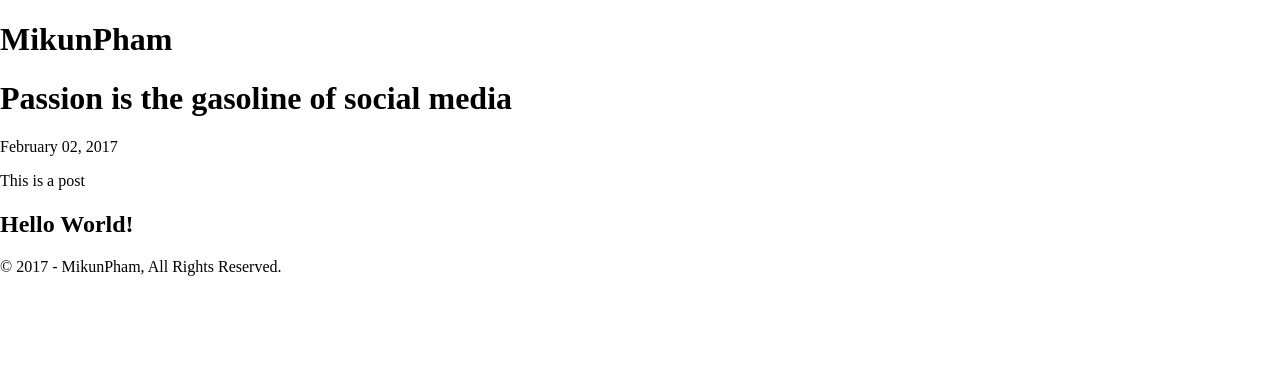
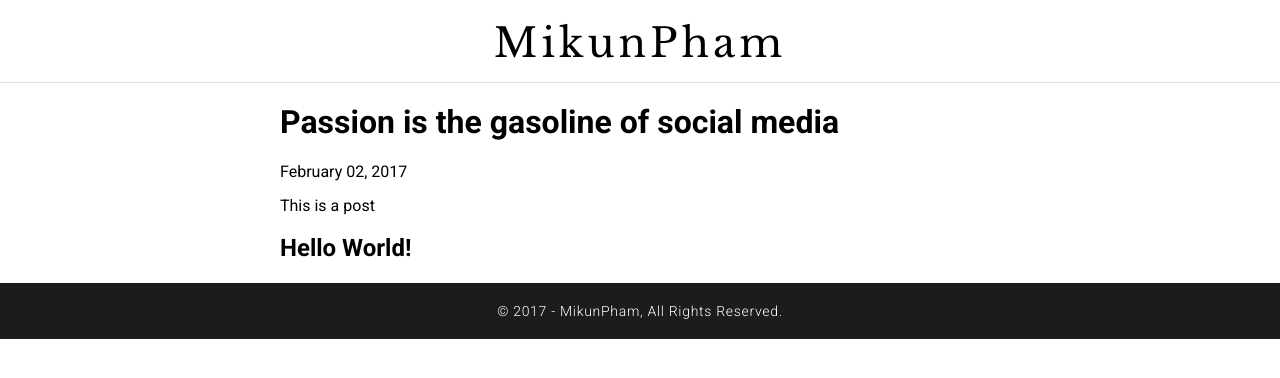
Before and after one commit to mikunpham/mikunpham.github.io, a Jekyll site: the page built from _posts/2017-02-02-passion-is-the-gasoline-of-social-media.md, in a window 1280 px wide. Shown: the top 378 px of the page. Built offline with Jekyll 4.4.1, drawn with Linux system fonts in a browser that asks for light colours; nearby versions of some CDN libraries; library files that are not in the unit come from our copies.

Commit message:
Fixed CSS url

```diff
--- a/_includes/head.html
+++ b/_includes/head.html
@@ -9,6 +9,6 @@
 	<!-- Stylesheet -->
 	<link rel="stylesheet" href="{{ 'assets/css/normalize.min.css' }}" />
 	<link rel="stylesheet" href="https://fonts.googleapis.com/css?family=Libre+Baskerville:400,700|Roboto:300,400,700&amp;subset=vietnamese" />
-	<link rel="stylesheet" href="{{ 'assets/css/main.css' }}" />
+	<link rel="stylesheet" href="{{ '/assets/css/main.css' | prepend: site.baseurl }}" />
 	<!--[if lt IE 9]><script src="http://html5shiv.googlecode.com/svn/trunk/html5.js"></script><![endif]-->
 </head>
```
